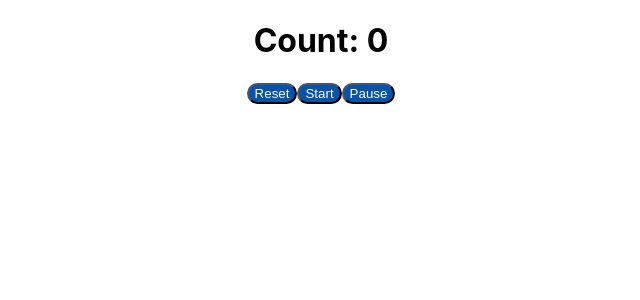
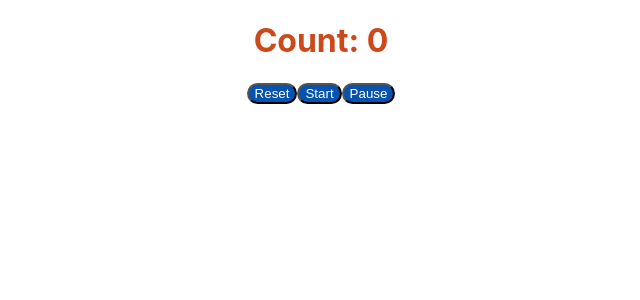
Before and after one commit to KevTheeDev/stopwatch, a React (Create React App) app: page / in a window 1280 px wide. Shown: the top 300 px of the page, without its empty margins (319-959 px from the left). Built offline with nearby package versions, Linux system fonts and the light colour scheme.

Commit message:
h1 added

```diff
--- a/src/App.css
+++ b/src/App.css
@@ -10,6 +10,10 @@
 .App-header {
   background-color: #282c34;
 
+}
+
+h1{
+  color: rgb(203, 73, 26);
 }
 
 #reset{
```
